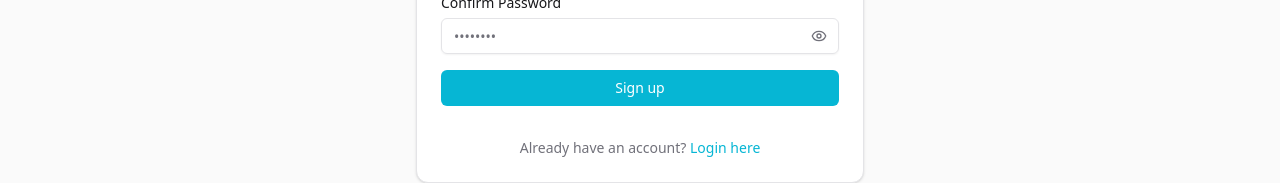
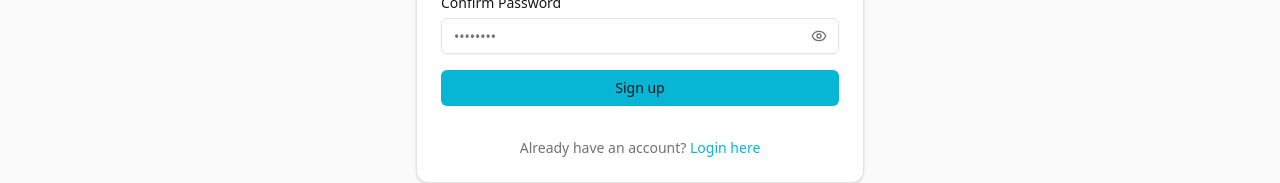
Before and after one commit to KingNNT/full-stack-monorepo, a Next.js app in the folder apps/web/: page /en/register in a window 1280 px wide. Shown: the part 536-719 px from the top of the page. Built offline with nearby package versions, Linux system fonts and the light colour scheme; no server answers.

Commit message:
fix(theme): set --primary-foreground for AA contrast against cyan primary

```diff
--- a/apps/web/src/app/globals.css
+++ b/apps/web/src/app/globals.css
@@ -52,7 +52,7 @@
 	--popover: #ffffff;
 	--popover-foreground: #18181b;
 	--primary: #06b6d4;
-	--primary-foreground: #ffffff;
+	--primary-foreground: #18181b;
 	--secondary: #f4f4f5;
 	--secondary-foreground: #18181b;
 	--muted: #f4f4f5;
@@ -87,7 +87,7 @@
 	--popover: #27272a;
 	--popover-foreground: #fafafa;
 	--primary: #22d3ee;
-	--primary-foreground: #0e7490;
+	--primary-foreground: #fafafa;
 	--secondary: #27272a;
 	--secondary-foreground: #fafafa;
 	--muted: #27272a;
--- a/apps/web/src/components/marketing/hero.tsx
+++ b/apps/web/src/components/marketing/hero.tsx
@@ -28,7 +28,7 @@ export const Hero = () => {
 			<p className="max-w-prose text-base text-muted-foreground">{INTRO_PARAGRAPH}</p>
 
 			<div className="flex flex-wrap items-center justify-center gap-4">
-				<Button asChild className="text-zinc-900 dark:text-zinc-50">
+				<Button asChild>
 					<Link href={loginHref}>Sign In</Link>
 				</Button>
 				<Button asChild variant="outline">
```
